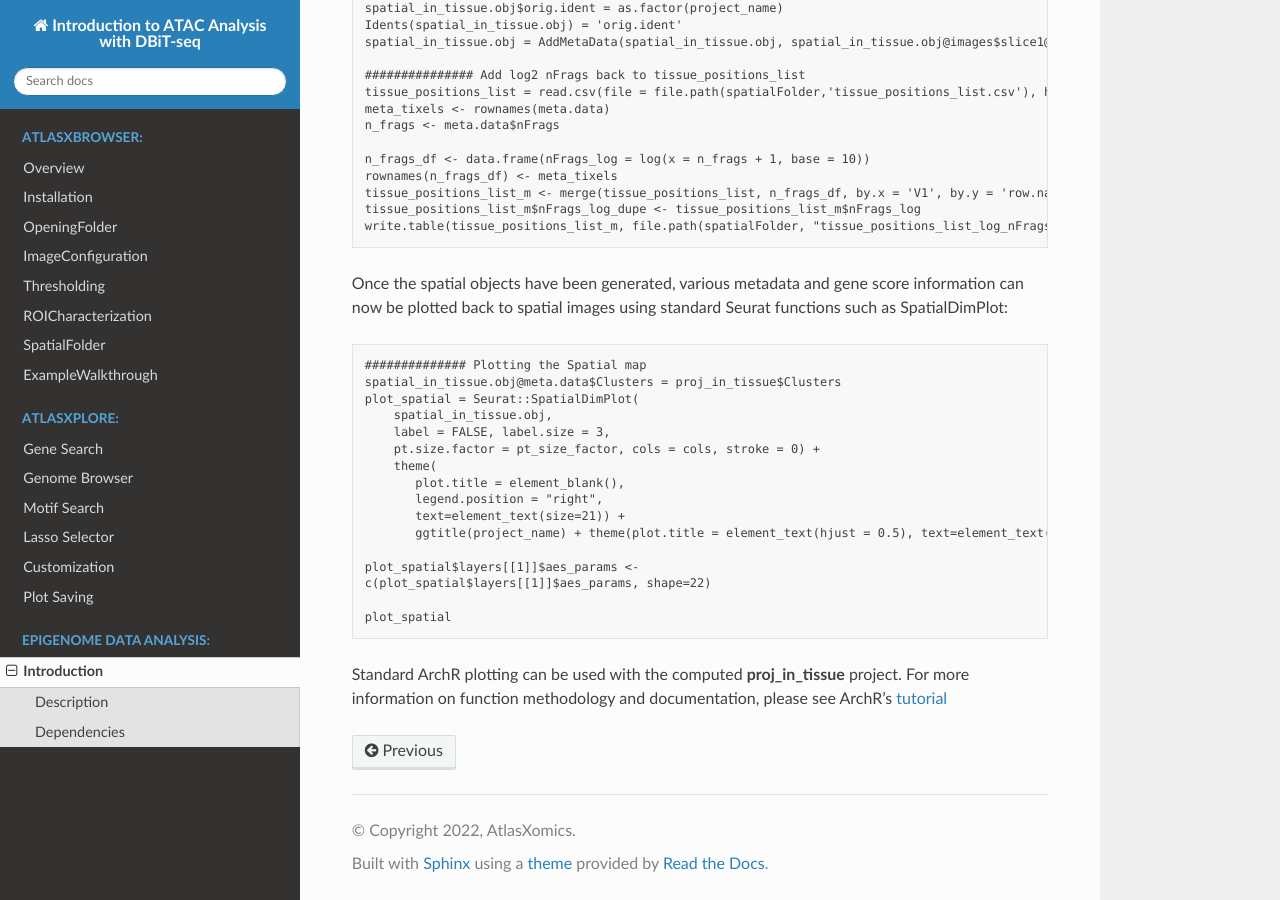
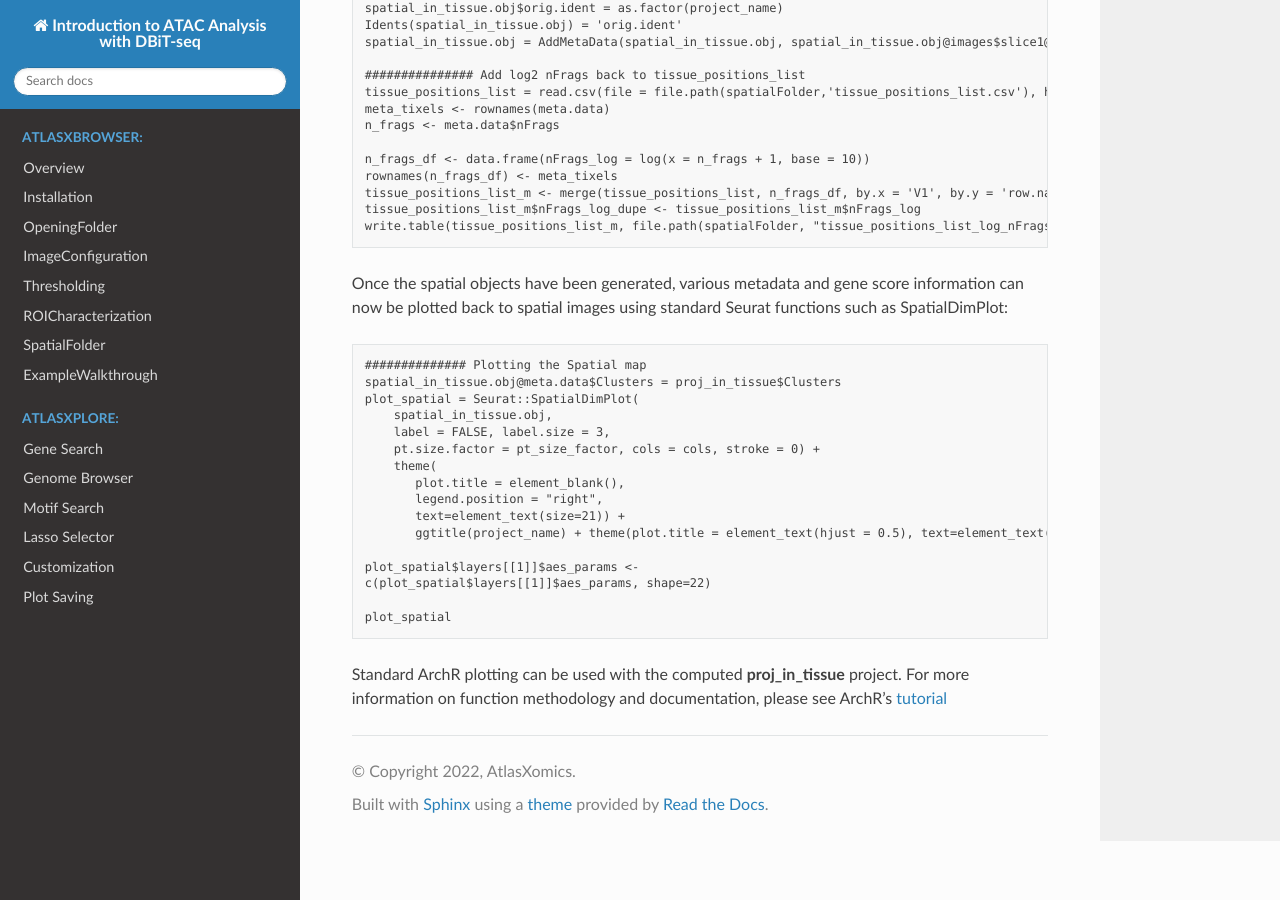
Before and after one commit to atlasxomics/AtlasXpipeline_docs, a Sphinx documentation site: the page built from docs/Introduction.rst, in a window 1280 px wide and 900 px high, scrolled down 3499 px. Built offline with Sphinx 7.4.7 and the Read the Docs theme 2.0.0, drawn with Linux system fonts in a browser that asks for light colours; pages that are not in the unit, such as notebooks, are missing from menus.

Commit message:
Update index.rst

```diff
--- a/docs/index.rst
+++ b/docs/index.rst
@@ -29,6 +29,7 @@
 
 .. toctree::
    :maxdepth: 3
-   :caption: Epigenome Data Analysis:
+   :caption: AtlasXomics:
 
-   Introduction
+   Spatial Epigenome
+   Spatial Transcriptome
```
